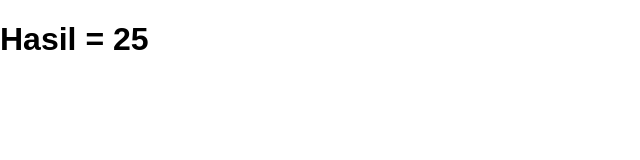
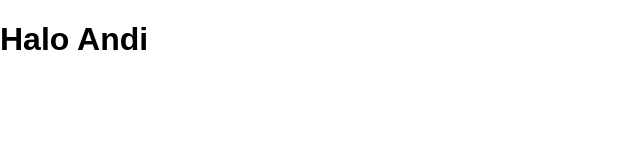
Before and after one commit to herdianajones/reactjs, a React (Create React App) app: page / in a window 1280 px wide. Shown: the top 160 px of the page, without its empty margins (0-640 px from the left). Built offline with nearby package versions, Linux system fonts and the light colour scheme.

Commit message:
lesson 7 added

```diff
--- a/src/App.js
+++ b/src/App.js
@@ -3,14 +3,15 @@ import logo from './logo.svg';
 import './App.css';
 
 class App extends Component {
-  hitung(x){
-    return x*x;
-  };
+  constructor(){
+    super();
+    this.nama = 'Andi';
+  }
   render() {
     return (
-      <h1>Hasil = {this.hitung(5)}</h1>
-      );
-    }
+      <h1>Halo {this.nama}</h1>
+    );
   }
+}
 
 export default App;
```
